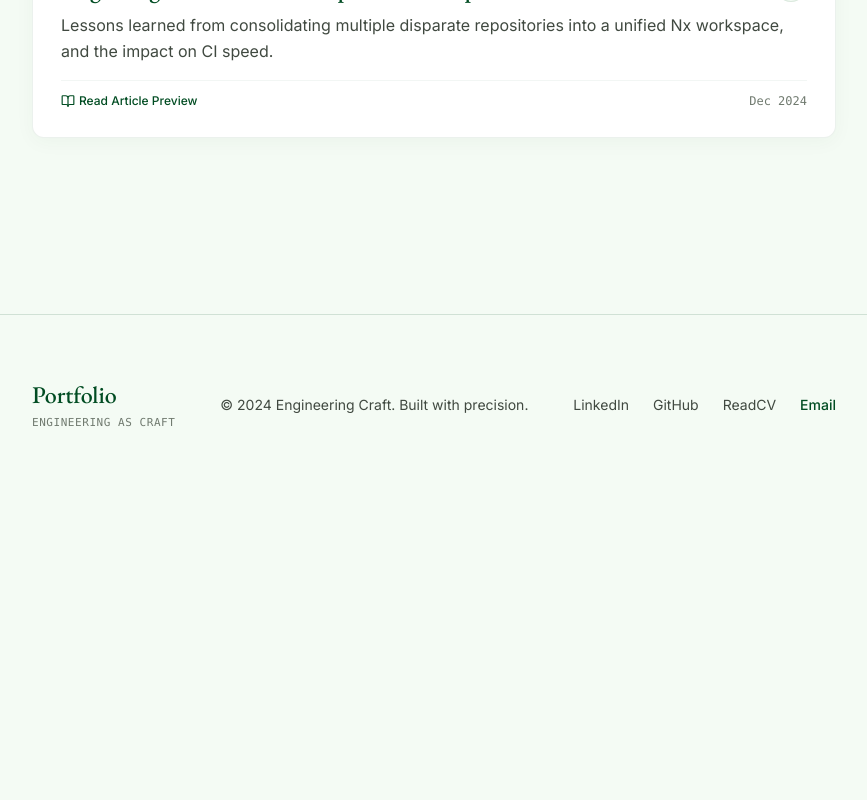
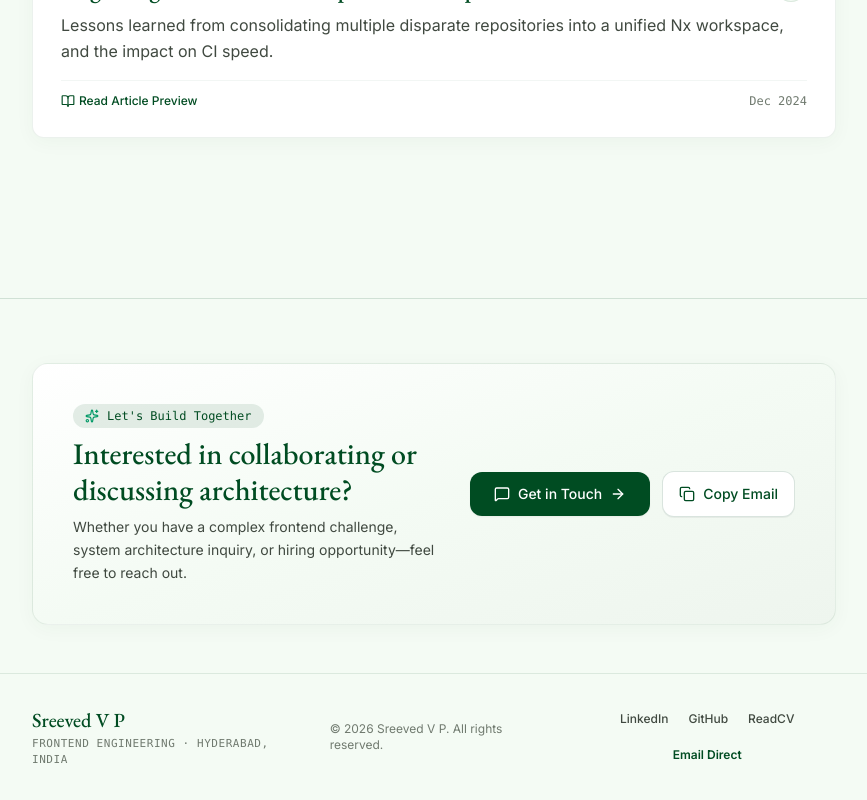
Before and after one commit to Sreevedvp/portfolio, a React (Vite) app: page / in a window 1280 px wide. Shown: the part 7871-8671 px from the top of the page, without its empty margins (206-1073 px from the left). Before the commit the page ends 8367 px from the top, so only its background shows below. Built offline with nearby package versions, Linux system fonts and the light colour scheme.

Commit message:
Fixed my portfolio urls

```diff
--- a/src/components/ContactModal.tsx
+++ b/src/components/ContactModal.tsx
@@ -1,5 +1,19 @@
 import React, { useState } from 'react';
-import { X, Mail, Send, CheckCircle2, Copy, Check, ExternalLink, MessageSquare } from 'lucide-react';
+import {
+  X,
+  Mail,
+  Send,
+  CheckCircle2,
+  Copy,
+  Check,
+  ExternalLink,
+  MessageSquare,
+  Sparkles,
+  MapPin,
+  Clock,
+  ArrowRight
+} from 'lucide-react';
+import confetti from 'canvas-confetti';
 import { HERO_DATA } from '../data/portfolioData';
 
 interface ContactModalProps {
@@ -10,34 +24,64 @@ interface ContactModalProps {
 export const ContactModal: React.FC<ContactModalProps> = ({ isOpen, onClose }) => {
   const [name, setName] = useState('');
   const [email, setEmail] = useState('');
+  const [subject, setSubject] = useState('Architecture & Engineering Inquiry');
   const [message, setMessage] = useState('');
+
+  const [isSubmitting, setIsSubmitting] = useState(false);
   const [submitted, setSubmitted] = useState(false);
   const [copied, setCopied] = useState(false);
 
   if (!isOpen) return null;
 
+  const handleCopyEmail = () => {
+    navigator.clipboard.writeText(HERO_DATA.email);
+    setCopied(true);
+    setTimeout(() => setCopied(false), 2400);
+  };
+
+  const handleDirectMailto = () => {
+    const encodedSubject = encodeURIComponent(subject || 'Inquiry via Portfolio');
+    const encodedBody = encodeURIComponent(
+      `Hi Sreeved,\n\n${message || 'I would like to discuss an engineering opportunity or architectural collaboration.'}\n\nBest regards,\n${name || 'Portfolio Visitor'} (${email || 'Email not provided'})`
+    );
+    window.location.href = `mailto:${HERO_DATA.email}?subject=${encodedSubject}&body=${encodedBody}`;
+  };
+
   const handleSubmit = (e: React.FormEvent) => {
     e.preventDefault();
     if (!name || !email || !message) return;
+
+    setIsSubmitting(true);
+
+    // Simulate async network submission delay & trigger success feedback
+    setTimeout(() => {
+      setIsSubmitting(false);
       setSubmitted(true);
-  };
 
-  const handleCopyEmail = () => {
-    navigator.clipboard.writeText(HERO_DATA.email);
-    setCopied(true);
-    setTimeout(() => setCopied(false), 2200);
+      // Confetti celebration on message send
+      confetti({
+        particleCount: 36,
+        spread: 70,
+        origin: { x: 0.5, y: 0.5 },
+        colors: ['#86efac', '#166534', '#004c22', '#a7f3d0'],
+        disableForReducedMotion: true,
+      });
+    }, 600);
   };
 
   return (
-    <div className="fixed inset-0 z-50 flex items-center justify-center p-4 sm:p-6 bg-black/40 backdrop-blur-sm animate-fade-in">
+    <div className="fixed inset-0 z-50 flex items-center justify-center p-4 sm:p-6 bg-black/40 backdrop-blur-xs animate-in fade-in duration-200">
+      {/* Backdrop click to close */}
+      <div className="absolute inset-0" onClick={onClose} />
+
       <div
-        className="bg-white w-full max-w-lg rounded-2xl shadow-2xl border border-[#004c22]/15 flex flex-col overflow-hidden"
+        className="relative bg-white w-full max-w-xl rounded-2xl shadow-2xl border border-[#004c22]/15 flex flex-col overflow-hidden z-10 my-auto"
         onClick={(e) => e.stopPropagation()}
       >
         {/* Modal Header */}
         <div className="flex items-center justify-between px-6 py-4 border-b border-[#004c22]/10 bg-[#f4fbf4]">
-          <div className="flex items-center gap-2">
-            <span className="w-2.5 h-2.5 rounded-full bg-[#004c22]" />
+          <div className="flex items-center gap-2.5">
+            <span className="w-2.5 h-2.5 rounded-full bg-emerald-500 animate-pulse" />
             <h2 className="font-serif text-xl font-medium text-[#004c22]">
               Get in Touch
             </h2>
@@ -45,39 +89,58 @@ export const ContactModal: React.FC<ContactModalProps> = ({ isOpen, onClose }) =
           <button
             onClick={onClose}
             className="p-1.5 rounded-full text-[#404940] hover:bg-[#eef5ee] hover:text-[#004c22] transition-colors"
+            title="Close modal"
           >
             <X className="w-5 h-5" />
           </button>
         </div>
 
-        {/* Content */}
-        <div className="p-6 space-y-6">
+        {/* Modal Body */}
+        <div className="p-6 space-y-6 max-h-[85vh] overflow-y-auto">
+
           {/* Quick Direct Email Banner */}
-          <div className="flex items-center justify-between p-3.5 rounded-xl bg-[#eef5ee] border border-[#004c22]/10">
+          <div className="flex flex-wrap items-center justify-between gap-3 p-3.5 rounded-xl bg-[#eef5ee] border border-[#004c22]/10">
             <div className="flex items-center gap-2.5">
               <Mail className="w-4 h-4 text-[#004c22]" />
               <span className="text-sm font-medium text-[#004c22] font-mono">
                 {HERO_DATA.email}
               </span>
             </div>
+
+            <div className="flex items-center gap-2">
               <button
                 onClick={handleCopyEmail}
-              className="flex items-center gap-1 text-xs px-2.5 py-1 rounded bg-white text-[#004c22] font-medium border border-[#004c22]/15 hover:bg-[#f4fbf4] transition-colors"
+                className="flex items-center gap-1 text-xs px-2.5 py-1 rounded-md bg-white text-[#004c22] font-medium border border-[#004c22]/15 hover:bg-[#f4fbf4] transition-colors shadow-2xs"
               >
                 {copied ? <Check className="w-3.5 h-3.5 text-emerald-600" /> : <Copy className="w-3.5 h-3.5" />}
-              <span>{copied ? 'Copied' : 'Copy'}</span>
+                <span>{copied ? 'Copied Email' : 'Copy'}</span>
+              </button>
+
+              <button
+                onClick={handleDirectMailto}
+                className="flex items-center gap-1 text-xs px-2.5 py-1 rounded-md bg-[#004c22] text-white font-medium hover:bg-[#166534] transition-colors shadow-2xs"
+                title="Open in your default email client"
+              >
+                <ExternalLink className="w-3.5 h-3.5" />
+                <span>Open Mail</span>
               </button>
             </div>
+          </div>
 
+          {/* Form / Success Screen */}
           {submitted ? (
-            <div className="py-8 text-center space-y-3">
-              <CheckCircle2 className="w-12 h-12 text-[#006d3e] mx-auto animate-bounce" />
+            <div className="py-8 text-center space-y-4 animate-in zoom-in-95 duration-200">
+              <div className="w-14 h-14 bg-[#eef5ee] rounded-full flex items-center justify-center mx-auto text-[#004c22]">
+                <CheckCircle2 className="w-8 h-8 text-[#006d3e]" />
+              </div>
               <h3 className="font-serif text-2xl font-medium text-[#004c22]">
-                Message Received
+                Message Sent Successfully
               </h3>
-              <p className="text-sm text-[#404940] max-w-xs mx-auto">
-                Thank you, {name}. I will review your message and reply to <strong className="text-[#004c22]">{email}</strong> shortly.
+              <p className="text-sm text-[#404940] max-w-sm mx-auto leading-relaxed">
+                Thank you, <strong className="text-[#161d19]">{name}</strong>. Your message regarding <em className="text-[#004c22]">{subject}</em> has been received. I will review and reply to <strong className="text-[#004c22]">{email}</strong> shortly.
               </p>
+
+              <div className="pt-3 flex justify-center gap-3">
                 <button
                   onClick={() => {
                     setSubmitted(false);
@@ -85,30 +148,38 @@ export const ContactModal: React.FC<ContactModalProps> = ({ isOpen, onClose }) =
                     setEmail('');
                     setMessage('');
                   }}
-                className="mt-4 text-xs font-medium text-[#004c22] underline"
+                  className="text-xs font-medium px-4 py-2 rounded-lg bg-[#eef5ee] text-[#004c22] hover:bg-[#dde4de] transition-colors"
                 >
                   Send another message
                 </button>
+                <button
+                  onClick={onClose}
+                  className="text-xs font-medium px-4 py-2 rounded-lg bg-[#004c22] text-white hover:bg-[#166534] transition-colors"
+                >
+                  Done
+                </button>
+              </div>
             </div>
           ) : (
             <form onSubmit={handleSubmit} className="space-y-4">
+              <div className="grid grid-cols-1 sm:grid-cols-2 gap-4">
                 <div>
                   <label className="block text-xs font-semibold text-[#004c22] uppercase tracking-wider mb-1">
-                  Your Name
+                    Your Name *
                   </label>
                   <input
                     type="text"
                     required
                     value={name}
                     onChange={(e) => setName(e.target.value)}
-                  placeholder="e.g. Eleanor Vance"
-                  className="w-full px-3.5 py-2 rounded-lg bg-[#f4fbf4] border border-[#004c22]/15 text-sm text-[#161d19] focus:outline-none focus:ring-2 focus:ring-[#004c22]/30"
+                    placeholder="e.g. Alex Johnson"
+                    className="w-full px-3.5 py-2.5 rounded-lg bg-[#f4fbf4] border border-[#004c22]/15 text-sm text-[#161d19] focus:outline-none focus:ring-2 focus:ring-[#004c22]/30 transition-all"
                   />
                 </div>
 
                 <div>
                   <label className="block text-xs font-semibold text-[#004c22] uppercase tracking-wider mb-1">
-                  Email Address
+                    Email Address *
                   </label>
                   <input
                     type="email"
@@ -116,61 +187,109 @@ export const ContactModal: React.FC<ContactModalProps> = ({ isOpen, onClose }) =
                     value={email}
                     onChange={(e) => setEmail(e.target.value)}
                     placeholder="you@domain.com"
-                  className="w-full px-3.5 py-2 rounded-lg bg-[#f4fbf4] border border-[#004c22]/15 text-sm text-[#161d19] focus:outline-none focus:ring-2 focus:ring-[#004c22]/30"
+                    className="w-full px-3.5 py-2.5 rounded-lg bg-[#f4fbf4] border border-[#004c22]/15 text-sm text-[#161d19] focus:outline-none focus:ring-2 focus:ring-[#004c22]/30 transition-all"
                   />
+                </div>
               </div>
 
               <div>
                 <label className="block text-xs font-semibold text-[#004c22] uppercase tracking-wider mb-1">
-                  Project or Architecture Inquiry
+                  Inquiry Topic
+                </label>
+                <select
+                  value={subject}
+                  onChange={(e) => setSubject(e.target.value)}
+                  className="w-full px-3.5 py-2.5 rounded-lg bg-[#f4fbf4] border border-[#004c22]/15 text-sm text-[#161d19] focus:outline-none focus:ring-2 focus:ring-[#004c22]/30 transition-all"
+                >
+                  <option value="Architecture & Engineering Inquiry">Architecture & Engineering Inquiry</option>
+                  <option value="Frontend Development / Contract">Frontend Development / Contract</option>
+                  <option value="Full-time / Hiring Opportunity">Full-time / Hiring Opportunity</option>
+                  <option value="Technical Consultation">Technical Consultation</option>
+                  <option value="General Hello">General Hello</option>
+                </select>
+              </div>
+
+              <div>
+                <label className="block text-xs font-semibold text-[#004c22] uppercase tracking-wider mb-1">
+                  Message *
                 </label>
                 <textarea
                   required
                   rows={4}
                   value={message}
                   onChange={(e) => setMessage(e.target.value)}
-                  placeholder="Tell me about your architectural challenge, engineering team, or opportunity..."
-                  className="w-full px-3.5 py-2 rounded-lg bg-[#f4fbf4] border border-[#004c22]/15 text-sm text-[#161d19] focus:outline-none focus:ring-2 focus:ring-[#004c22]/30 resize-none"
+                  placeholder="Share details about your project, engineering team, or architectural challenge..."
+                  className="w-full px-3.5 py-2.5 rounded-lg bg-[#f4fbf4] border border-[#004c22]/15 text-sm text-[#161d19] focus:outline-none focus:ring-2 focus:ring-[#004c22]/30 transition-all resize-none"
                 />
               </div>
 
+              <div className="pt-2 flex items-center justify-between gap-3">
+                <button
+                  type="button"
+                  onClick={handleDirectMailto}
+                  className="text-xs text-[#707a6f] hover:text-[#004c22] underline font-medium"
+                >
+                  Prefer email client? Click here
+                </button>
+
                 <button
                   type="submit"
-                className="w-full bg-[#004c22] text-white py-2.5 rounded-lg text-sm font-medium hover:bg-[#166534] transition-colors flex items-center justify-center gap-2"
+                  disabled={isSubmitting}
+                  className="px-6 py-2.5 bg-[#004c22] text-white rounded-lg text-sm font-medium hover:bg-[#166534] disabled:opacity-50 transition-all flex items-center gap-2 shadow-xs"
                 >
+                  {isSubmitting ? (
+                    <div className="w-4 h-4 border-2 border-white border-t-transparent rounded-full animate-spin" />
+                  ) : (
                     <Send className="w-4 h-4" />
-                <span>Send Message</span>
+                  )}
+                  <span>{isSubmitting ? 'Sending...' : 'Send Message'}</span>
                 </button>
+              </div>
             </form>
           )}
 
-          {/* Social Profiles */}
-          <div className="pt-4 border-t border-[#004c22]/10 flex justify-center gap-6 text-xs text-[#404940]">
+          {/* Social Profiles & Availability Details */}
+          <div className="pt-4 border-t border-[#004c22]/10 space-y-3">
+            <div className="flex flex-wrap items-center justify-between text-xs text-[#707a6f]">
+              <div className="flex items-center gap-1.5">
+                <MapPin className="w-3.5 h-3.5 text-[#006d3e]" />
+                <span>{HERO_DATA.location}</span>
+              </div>
+
+              <div className="flex items-center gap-1.5">
+                <Clock className="w-3.5 h-3.5 text-[#006d3e]" />
+                <span>Typically responds within 24 hours</span>
+              </div>
+            </div>
+
+            <div className="flex justify-center gap-6 text-xs font-medium text-[#404940] pt-1">
               <a
-              href="https://linkedin.com"
+                href={HERO_DATA.socials.github}
                 target="_blank"
                 rel="noreferrer"
-              className="hover:text-[#004c22] transition-colors"
+                className="hover:text-[#004c22] transition-colors flex items-center gap-1"
               >
-              LinkedIn ↗
+                GitHub <ExternalLink className="w-3 h-3" />
               </a>
               <a
-              href="https://github.com"
+                href={HERO_DATA.socials.linkedin}
                 target="_blank"
                 rel="noreferrer"
-              className="hover:text-[#004c22] transition-colors"
+                className="hover:text-[#004c22] transition-colors flex items-center gap-1"
               >
-              GitHub ↗
+                LinkedIn <ExternalLink className="w-3 h-3" />
               </a>
               <a
-              href="https://read.cv"
+                href={HERO_DATA.socials.readcv}
                 target="_blank"
                 rel="noreferrer"
-              className="hover:text-[#004c22] transition-colors"
+                className="hover:text-[#004c22] transition-colors flex items-center gap-1"
               >
-              ReadCV ↗
+                ReadCV <ExternalLink className="w-3 h-3" />
               </a>
             </div>
+          </div>
+
         </div>
       </div>
     </div>
--- a/src/components/Footer.tsx
+++ b/src/components/Footer.tsx
@@ -1,5 +1,6 @@
-import React from 'react';
+import React, { useState } from 'react';
 import { HERO_DATA } from '../data/portfolioData';
+import { Mail, ArrowRight, Check, Copy, Sparkles, MessageSquare } from 'lucide-react';
 
 interface FooterProps {
   onOpenContact: () => void;
@@ -7,54 +8,102 @@ interface FooterProps {
 }
 
 export const Footer: React.FC<FooterProps> = ({ onOpenContact, onOpenResume }) => {
+  const [copied, setCopied] = useState(false);
+
+  const handleCopyEmail = () => {
+    navigator.clipboard.writeText(HERO_DATA.email);
+    setCopied(true);
+    setTimeout(() => setCopied(false), 2400);
+  };
+
   return (
-    <footer className="w-full py-16 mt-28 bg-[#f4fbf4] border-t border-[#004c22]/15">
-      <div className="max-w-[900px] mx-auto px-6 md:px-12 flex flex-col md:flex-row justify-between items-center gap-8 text-center md:text-left">
+    <footer className="w-full mt-24 bg-[#f4fbf4] border-t border-[#004c22]/15">
+      {/* Get in Touch CTA Banner */}
+      <div className="max-w-[900px] mx-auto px-6 md:px-12 pt-16 pb-12">
+        <div className="emerald-card rounded-2xl p-8 md:p-10 bg-gradient-to-br from-white via-[#f4fbf4] to-[#eef5ee] border border-[#004c22]/15 shadow-sm flex flex-col md:flex-row items-center justify-between gap-8 text-center md:text-left">
+          <div className="space-y-2 max-w-lg">
+            <div className="inline-flex items-center gap-2 px-3 py-1 rounded-full bg-[#004c22]/10 text-[#004c22] text-xs font-mono font-medium">
+              <Sparkles className="w-3.5 h-3.5 text-emerald-600" />
+              <span>Let's Build Together</span>
+            </div>
+            <h3 className="font-serif text-3xl font-medium text-[#004c22]">
+              Interested in collaborating or discussing architecture?
+            </h3>
+            <p className="text-sm text-[#404940] leading-relaxed">
+              Whether you have a complex frontend challenge, system architecture inquiry, or hiring opportunity—feel free to reach out.
+            </p>
+          </div>
+
+          <div className="flex flex-col sm:flex-row items-center gap-3 shrink-0">
+            <button
+              onClick={onOpenContact}
+              className="w-full sm:w-auto px-6 py-3 rounded-xl bg-[#004c22] text-white text-sm font-medium hover:bg-[#166534] transition-all flex items-center justify-center gap-2 shadow-xs group"
+            >
+              <MessageSquare className="w-4 h-4" />
+              <span>Get in Touch</span>
+              <ArrowRight className="w-4 h-4 group-hover:translate-x-1 transition-transform" />
+            </button>
+
+            <button
+              onClick={handleCopyEmail}
+              className="w-full sm:w-auto px-4 py-3 rounded-xl bg-white text-[#004c22] text-sm font-medium border border-[#004c22]/15 hover:bg-[#f4fbf4] transition-all flex items-center justify-center gap-2 shadow-2xs"
+            >
+              {copied ? <Check className="w-4 h-4 text-emerald-600" /> : <Copy className="w-4 h-4" />}
+              <span>{copied ? 'Copied Email' : 'Copy Email'}</span>
+            </button>
+          </div>
+        </div>
+      </div>
+
+      {/* Footer Bottom Bar */}
+      <div className="border-t border-[#004c22]/10 py-8">
+        <div className="max-w-[900px] mx-auto px-6 md:px-12 flex flex-col md:flex-row justify-between items-center gap-6 text-center md:text-left text-sm text-[#404940]">
           {/* Brand */}
-        <div className="flex flex-col items-center md:items-start gap-1">
-          <a href="#" className="font-serif text-2xl font-medium text-[#004c22] hover:text-[#064e3b] transition-colors">
-            Portfolio
+          <div className="flex flex-col items-center md:items-start gap-0.5">
+            <a href="#" className="font-serif text-xl font-medium text-[#004c22] hover:text-[#064e3b] transition-colors">
+              {HERO_DATA.name}
             </a>
             <span className="text-[11px] font-mono text-[#707a6f] tracking-wider uppercase">
-            Engineering as Craft
+              Frontend Engineering · {HERO_DATA.location}
             </span>
           </div>
 
           {/* Copyright notice */}
-        <div className="text-sm text-[#404940]">
-          © 2024 Engineering Craft. Built with precision.
+          <div className="text-xs text-[#707a6f]">
+            © {new Date().getFullYear()} Sreeved V P. All rights reserved.
           </div>
 
           {/* Links */}
-        <div className="flex flex-wrap items-center justify-center gap-6 text-sm text-[#404940]">
+          <div className="flex flex-wrap items-center justify-center gap-5 text-xs">
             <a
-            href="https://linkedin.com"
+              href={HERO_DATA.socials.linkedin}
               target="_blank"
               rel="noreferrer"
-            className="hover:text-[#004c22] transition-colors"
+              className="hover:text-[#004c22] transition-colors font-medium"
             >
               LinkedIn
             </a>
             <a
-            href="https://github.com"
+              href={HERO_DATA.socials.github}
               target="_blank"
               rel="noreferrer"
-            className="hover:text-[#004c22] transition-colors"
+              className="hover:text-[#004c22] transition-colors font-medium"
             >
               GitHub
             </a>
             <button
               onClick={onOpenResume}
-            className="hover:text-[#004c22] transition-colors"
+              className="hover:text-[#004c22] transition-colors font-medium"
             >
               ReadCV
             </button>
             <button
               onClick={onOpenContact}
-            className="hover:text-[#004c22] transition-colors font-medium text-[#004c22]"
+              className="hover:text-[#004c22] transition-colors font-semibold text-[#004c22]"
             >
-            Email
+              Email Direct
             </button>
+          </div>
         </div>
       </div>
     </footer>
--- a/src/components/ResumeModal.tsx
+++ b/src/components/ResumeModal.tsx
@@ -154,7 +154,7 @@ ${exp.achievements.map(a => `- ${a}`).join('\n')}`).join('\n\n')}
 
         {/* Modal Footer */}
         <div className="px-6 py-3 border-t border-[#004c22]/10 bg-[#f4fbf4] flex justify-between items-center text-xs text-[#707a6f]">
-          <span>© 2024 Sreeved V P</span>
+          <span>© 2026 Sreeved V P</span>
           <button
             onClick={() => {
               onClose();
```
Also changed, not shown: src/data/portfolioData.ts (+4 -4 lines). Lines whose indentation alone changed are shown as unchanged.
